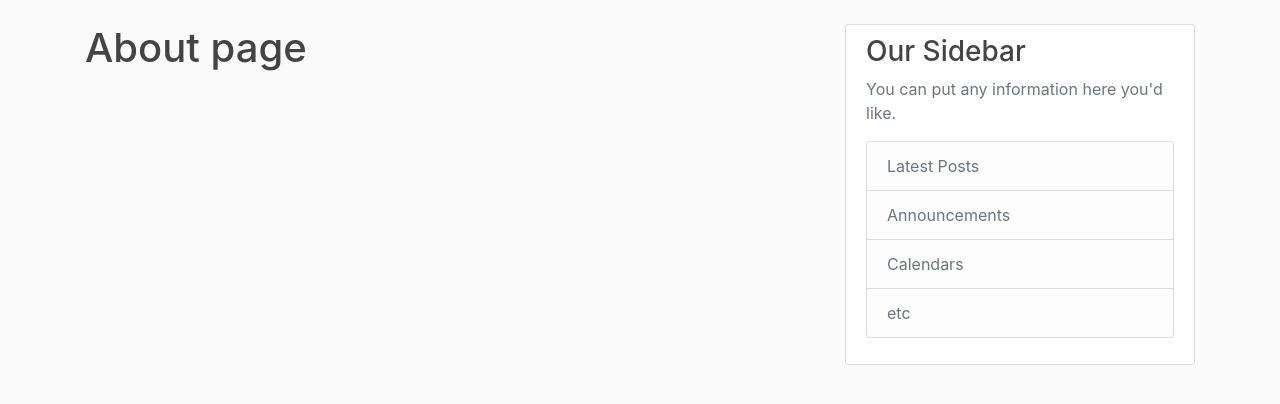
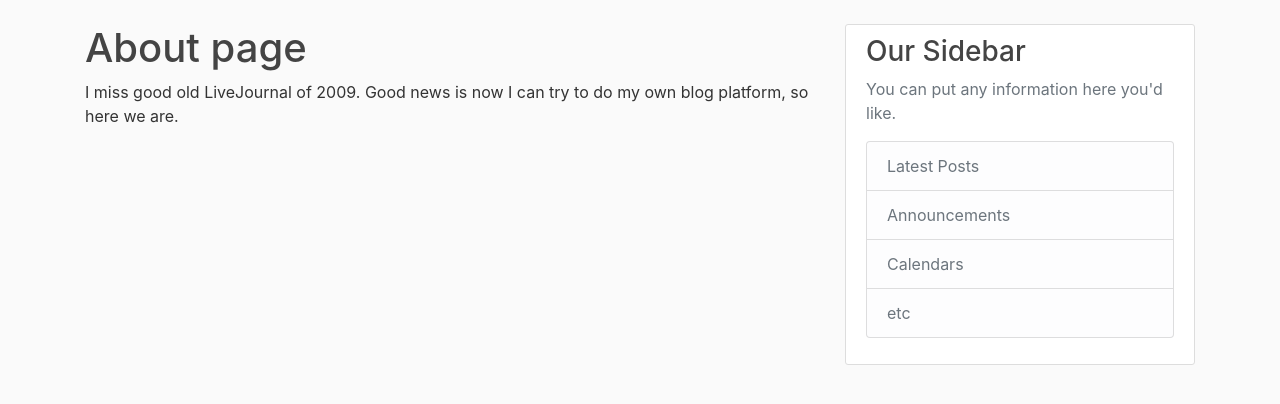
Before and after one commit to trinadzatij/FlaskCorey, a Flask app: page /about in a window 1280 px wide. Shown: the part 56-460 px from the top of the page. Run offline with Flask 2, Linux system fonts and the light colour scheme; some libraries are stand-ins or nearby versions.

Commit message:
Add short description in the about section

```diff
--- a/templates/about.html
+++ b/templates/about.html
@@ -1,4 +1,5 @@
 {% extends "layout.html" %}
 {% block content %}
 <h1>About page</h1>
+<p>I miss good old LiveJournal of 2009. Good news is now I can try to do my own blog platform, so here we are.</p>
 {% endblock %}
```
